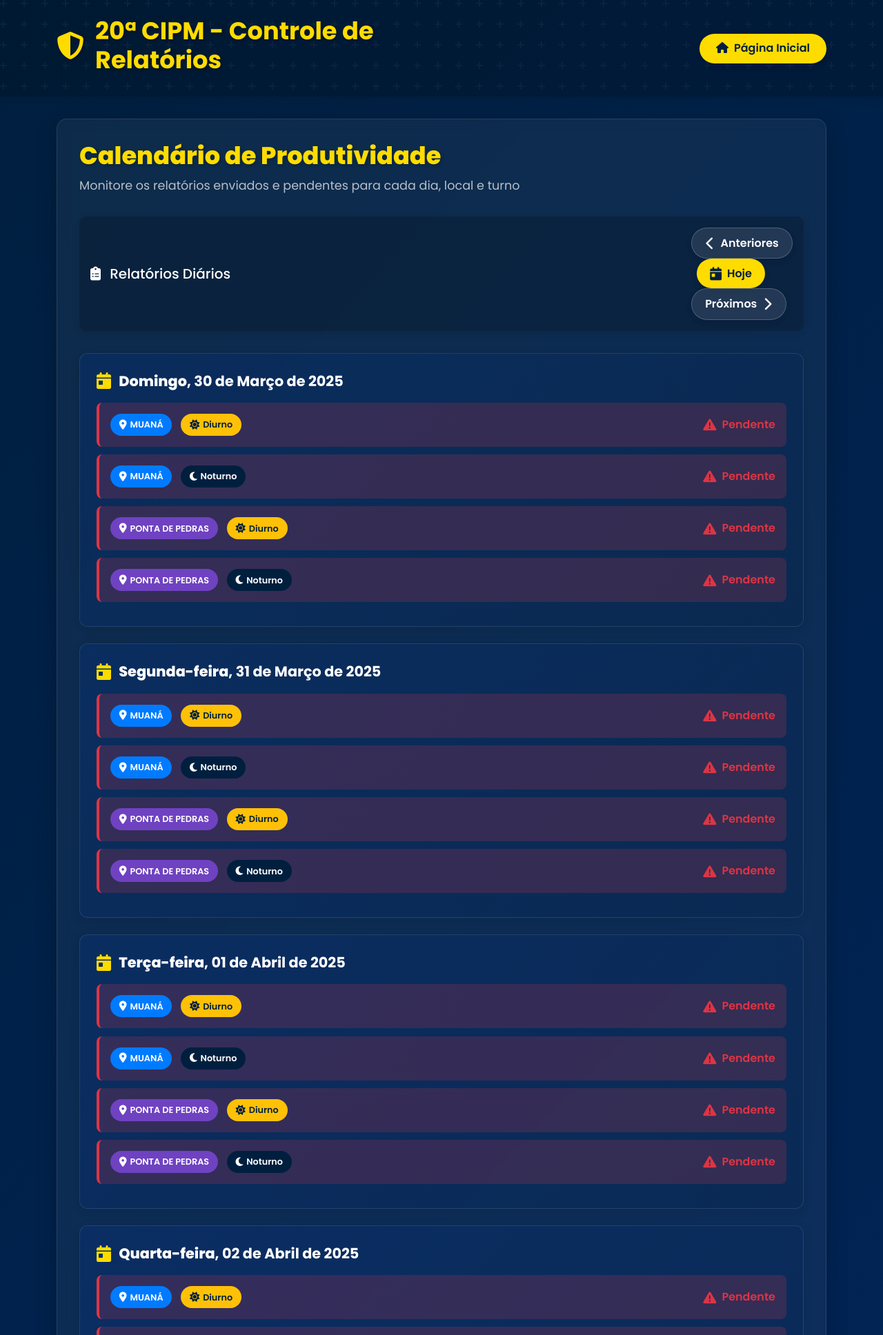
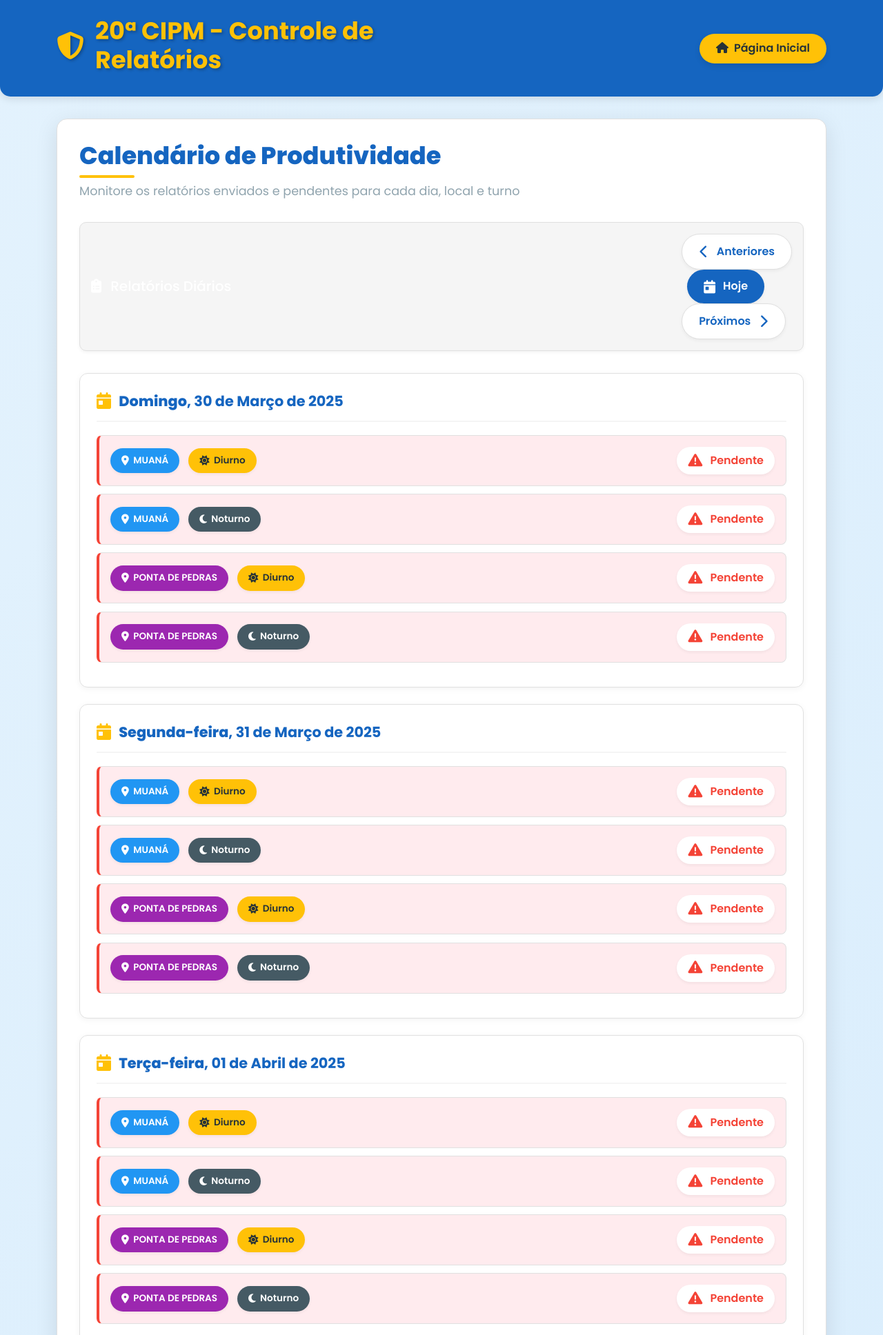
Before and after one commit to tenmuniz/RELATORIOS, a Flask app: page /calendario in a window 1280 px wide. Shown: the top 1936 px of the page at 69% size. Run offline with Flask 3, Linux system fonts and the light colour scheme; data that the repository does not hold is empty.

Commit message:
Improve productivity calendar aesthetics and usability by updating colors and styles.
Replit-Commit-Author: Agent
Replit-Commit-Session-Id: 86e28d72-0d2a-4c5b-8e77-a5b2222ae40b
Replit-Commit-Screenshot-Url: https://storage.googleapis.com/screenshot-production-us-central1/67897340-ed91-4772-8350-adeb704ffe7b/10b02598-7840-4a24-86a6-61bc815ab174.jpg

```diff
--- a/static/css/calendar.css
+++ b/static/css/calendar.css
@@ -1,20 +1,20 @@
 /* Estilos para o Calendário de Relatórios */
 :root {
-  --primary-color: #0033a0;
-  --secondary-color: #FFDC00;
-  --accent-color: #ff4136;
-  --success-color: #28a745;
-  --danger-color: #dc3545;
-  --warning-color: #ffc107;
-  --dark-color: #001f3f;
-  --light-color: #f8f9fa;
-  --gray-color: #6c757d;
+  --primary-color: #1565C0;
+  --secondary-color: #FFC107;
+  --accent-color: #FF5722;
+  --success-color: #4CAF50;
+  --danger-color: #F44336;
+  --warning-color: #FFC107;
+  --dark-color: #263238;
+  --light-color: #ECEFF1;
+  --gray-color: #90A4AE;
   --transition-speed: 0.3s;
 }
 
 body {
-  background: linear-gradient(135deg, var(--dark-color), var(--primary-color));
-  color: white;
+  background: linear-gradient(135deg, #E3F2FD, #BBDEFB);
+  color: #37474F;
   font-family: 'Poppins', sans-serif;
   min-height: 100vh;
 }
@@ -22,11 +22,12 @@ body {
 /* Header */
 .header-container {
   padding: 1.5rem 0;
-  background-color: rgba(0, 0, 0, 0.2);
+  background-color: #1565C0;
   box-shadow: 0 4px 12px rgba(0, 0, 0, 0.1);
   margin-bottom: 2rem;
   position: relative;
   overflow: hidden;
+  border-radius: 0 0 15px 15px;
 }
 
 .header-container::before {
@@ -74,72 +75,88 @@ body {
 
 /* Calendar Container */
 .calendar-container {
-  background-color: rgba(255, 255, 255, 0.05);
+  background-color: white;
   border-radius: 15px;
   padding: 2rem;
-  box-shadow: 0 8px 32px rgba(0, 0, 0, 0.2);
-  backdrop-filter: blur(8px);
-  border: 1px solid rgba(255, 255, 255, 0.1);
+  box-shadow: 0 8px 32px rgba(0, 0, 0, 0.1);
+  border: 1px solid #E0E0E0;
   margin-bottom: 2rem;
 }
 
 .calendar-title {
-  color: var(--secondary-color);
+  color: var(--primary-color);
   font-weight: 800;
   font-size: 2.2rem;
   margin-bottom: 0.5rem;
-  text-shadow: 2px 2px 4px rgba(0, 0, 0, 0.2);
+  position: relative;
+}
+
+.calendar-title:after {
+  content: "";
+  position: absolute;
+  bottom: -10px;
+  left: 0;
+  width: 80px;
+  height: 4px;
+  background: var(--secondary-color);
+  border-radius: 4px;
 }
 
 .calendar-subtitle {
-  color: rgba(255, 255, 255, 0.7);
+  color: var(--gray-color);
   font-size: 1.1rem;
   margin-bottom: 2rem;
+  margin-top: 1rem;
 }
 
 /* Navigation Bar */
 .calendar-nav {
-  background-color: rgba(0, 0, 0, 0.2);
+  background-color: #F5F5F5;
   padding: 1rem;
   border-radius: 10px;
   margin-bottom: 2rem;
   display: flex;
   justify-content: space-between;
   align-items: center;
-  box-shadow: 0 4px 12px rgba(0, 0, 0, 0.1);
+  box-shadow: 0 2px 5px rgba(0, 0, 0, 0.05);
+  border: 1px solid #E0E0E0;
 }
 
 .nav-btn {
-  padding: 0.6rem 1.2rem;
+  padding: 0.8rem 1.5rem;
   border-radius: 50px;
   font-weight: 600;
   transition: all var(--transition-speed);
-  box-shadow: 0 4px 8px rgba(0, 0, 0, 0.1);
+  box-shadow: 0 2px 5px rgba(0, 0, 0, 0.05);
   display: flex;
   align-items: center;
-  gap: 0.5rem;
+  gap: 0.7rem;
+  border: none;
+  cursor: pointer;
 }
 
 .nav-btn-prev, .nav-btn-next {
-  background-color: rgba(255, 255, 255, 0.1);
-  color: white;
-  border: 1px solid rgba(255, 255, 255, 0.2);
+  background-color: white;
+  color: var(--primary-color);
+  border: 1px solid #E0E0E0;
 }
 
 .nav-btn-prev:hover, .nav-btn-next:hover {
-  background-color: rgba(255, 255, 255, 0.2);
+  background-color: #F5F5F5;
   transform: translateY(-2px);
+  color: var(--accent-color);
 }
 
 .nav-btn-today {
-  background-color: var(--secondary-color);
-  color: var(--dark-color);
+  background-color: var(--primary-color);
+  color: white;
   border: none;
 }
 
 .nav-btn-today:hover {
-  background-color: #fff;
+  background-color: #0D47A1;
   transform: translateY(-2px);
+  box-shadow: 0 4px 8px rgba(0, 0, 0, 0.15);
 }
 
 .nav-icon {
@@ -148,12 +165,12 @@ body {
 
 /* Day Cards */
 .calendar-day {
-  background: linear-gradient(135deg, rgba(0, 51, 160, 0.2), rgba(0, 31, 63, 0.2));
+  background: white;
   border-radius: 12px;
   padding: 1.5rem;
   margin-bottom: 1.5rem;
-  box-shadow: 0 4px 16px rgba(0, 0, 0, 0.1);
-  border: 1px solid rgba(255, 255, 255, 0.1);
+  box-shadow: 0 2px 10px rgba(0, 0, 0, 0.05);
+  border: 1px solid #E0E0E0;
   transition: all var(--transition-speed);
   position: relative;
   overflow: hidden;
@@ -161,21 +178,23 @@ body {
 
 .calendar-day:hover {
   transform: translateY(-5px);
-  box-shadow: 0 8px 24px rgba(0, 0, 0, 0.15);
+  box-shadow: 0 8px 15px rgba(0, 0, 0, 0.1);
 }
 
 .calendar-day.today {
-  background: linear-gradient(135deg, rgba(255, 220, 0, 0.2), rgba(255, 165, 0, 0.1));
+  background: #FFF9C4;
   border-left: 5px solid var(--secondary-color);
 }
 
 .calendar-date {
   font-size: 1.3rem;
   font-weight: 700;
-  margin-bottom: 1rem;
-  color: white;
+  margin-bottom: 1.2rem;
+  color: var(--primary-color);
   display: flex;
   align-items: center;
+  border-bottom: 2px solid #F5F5F5;
+  padding-bottom: 0.8rem;
 }
 
 .date-icon {
@@ -186,6 +205,7 @@ body {
 
 .weekday {
   font-weight: 800;
+  color: var(--primary-color);
 }
 
 /* Report Items */
@@ -197,19 +217,22 @@ body {
   justify-content: space-between;
   align-items: center;
   transition: all var(--transition-speed);
+  background-color: #F9F9F9;
+  border: 1px solid #E0E0E0;
 }
 
 .report-item:hover {
   transform: translateX(5px);
+  box-shadow: 0 3px 8px rgba(0, 0, 0, 0.05);
 }
 
 .report-submitted {
-  background-color: rgba(40, 167, 69, 0.2);
+  background-color: #E8F5E9;
   border-left: 4px solid var(--success-color);
 }
 
 .report-missing {
-  background-color: rgba(220, 53, 69, 0.2);
+  background-color: #FFEBEE;
   border-left: 4px solid var(--danger-color);
 }
 
@@ -220,22 +243,23 @@ body {
 }
 
 .location-badge, .shift-badge {
-  padding: 0.4rem 0.8rem;
+  padding: 0.5rem 1rem;
   border-radius: 50px;
-  font-size: 0.8rem;
+  font-size: 0.85rem;
   font-weight: 600;
   display: flex;
   align-items: center;
-  gap: 0.3rem;
+  gap: 0.4rem;
+  box-shadow: 0 2px 4px rgba(0, 0, 0, 0.05);
 }
 
 .location-muana {
-  background-color: #007bff;
+  background-color: #2196F3;
   color: white;
 }
 
 .location-ponta {
-  background-color: #6f42c1;
+  background-color: #9C27B0;
   color: white;
 }
 
@@ -245,7 +269,7 @@ body {
 }
 
 .shift-night {
-  background-color: var(--dark-color);
+  background-color: #455A64;
   color: white;
 }
 
@@ -256,12 +280,16 @@ body {
 .report-status {
   display: flex;
   align-items: center;
-  gap: 0.5rem;
+  gap: 0.7rem;
   font-weight: 600;
+  padding: 0.5rem 1rem;
+  border-radius: 50px;
+  background-color: white;
+  box-shadow: 0 2px 4px rgba(0, 0, 0, 0.05);
 }
 
 .status-icon {
-  font-size: 1.2rem;
+  font-size: 1.3rem;
 }
 
 .status-submitted {
```
Also changed, not shown: other parts of static/css/calendar.css (+18 -8 lines).
